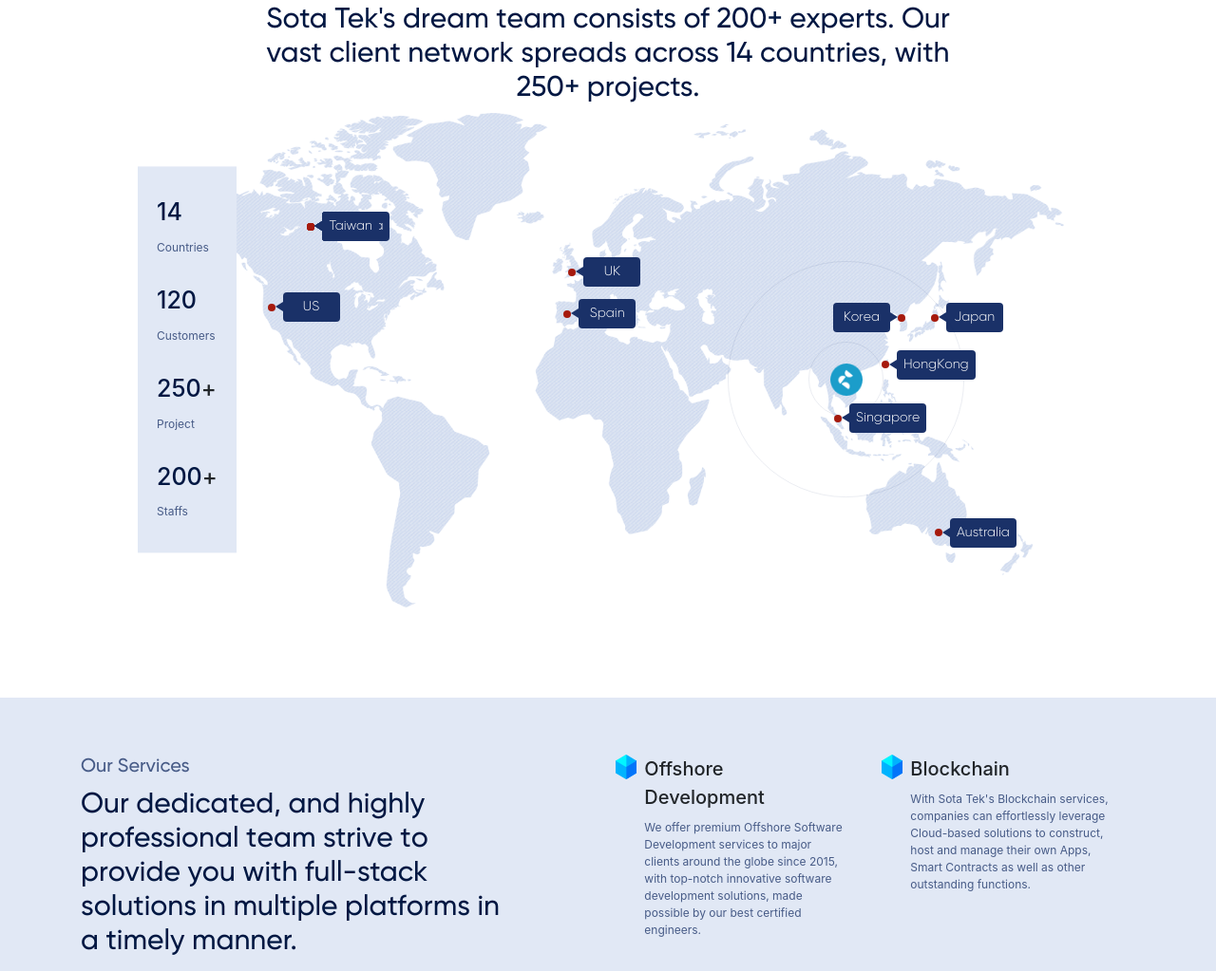
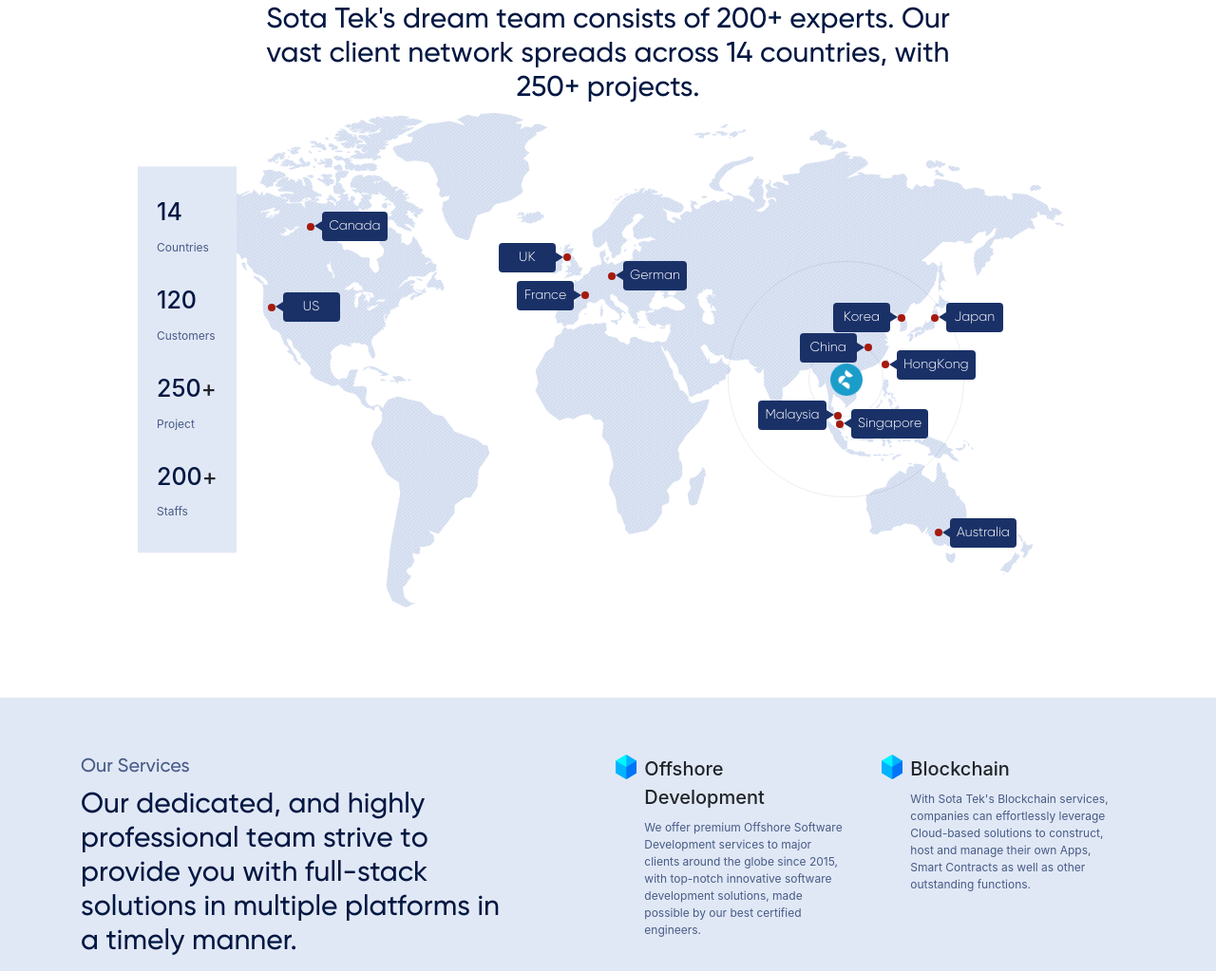
Before and after one commit to Sotatek-HuanNguyen/sotaweb, a plain HTML site: page index.html in a window 1280 px wide. Shown: the part 897-1920 px from the top of the page at 95% size. Drawn offline with nearby package versions, Linux system fonts and the light colour scheme; a script that the page names is missing.

Commit message:
done map

```diff
--- a/css/_home.scss
+++ b/css/_home.scss
@@ -341,8 +341,19 @@
                     left: 12.65823%;
                 }
                 .item-2{
-                    top: 29.23977%;
-                    left: 45.6621%;
+                    top: 26.23977%;
+                    left: 38%;
+                    flex-flow: row-reverse;
+                    .name{
+                        margin-left: 0;
+                        margin-right: 8px;
+                        &::before{
+                            left: auto;
+                            right: -8px;
+                            border-right: none;
+                            border-left: 8px solid #1a3168;
+                        }
+                    }
                 }
                 .item-3{
                     top: 37.73585%;
@@ -367,8 +378,8 @@
                     left: 85.3971%;
                 }
                 .item-6{
-                    top: 58.82353%;
-                    left: 74.79432%;
+                    top: 60%;
+                    left: 75%;
                 }
                 .item-7{
                     top: 81.96721%;
@@ -430,24 +441,53 @@
                     left: 80%;
                 }
                 .item-11{
-                    top: 20%;
-                    left: 17%;
+                    top: 44.5%;
+                    left: 71%;
+                    flex-flow: row-reverse;
+                    .name{
+                        margin-left: 0;
+                        margin-right: 8px;
+                        &::before{
+                            left: auto;
+                            right: -8px;
+                            border-right: none;
+                            border-left: 8px solid #1a3168;
+                        }
+                    }
                 }
                 .item-12{
-                    top: 20%;
-                    left: 17%;
+                    top: 30%;
+                    left: 50%;
                 }
                 .item-13{
-                    top: 20%;
-                    left: 17%;
+                    top: 34%;
+                    left: 40%;
+                    flex-flow: row-reverse;
+                    .name{
+                        margin-left: 0;
+                        margin-right: 8px;
+                        &::before{
+                            left: auto;
+                            right: -8px;
+                            border-right: none;
+                            border-left: 8px solid #1a3168;
+                        }
+                    }
                 }
                 .item-14{
-                    top: 20%;
-                    left: 17%;
-                }
-                .item-15{
-                    top: 20%;
-                    left: 17%;
+                    top: 58.3%;
+                    left: 66.5%;
+                    flex-flow: row-reverse;
+                    .name{
+                        margin-left: 0;
+                        margin-right: 8px;
+                        &::before{
+                            left: auto;
+                            right: -8px;
+                            border-right: none;
+                            border-left: 8px solid #1a3168;
+                        }
+                    }
                 }
             }
         }
--- a/index.html
+++ b/index.html
@@ -280,10 +280,10 @@
 									<span class="dot"></span>
 									<span class="name">UK</span>
 								</div>
-								<div class="item item-3">
+								<!-- <div class="item item-3">
 									<span class="dot"></span>
 									<span class="name">Spain</span>
-								</div>
+								</div> -->
 								<div class="item item-4">
 									<span class="name">Korea</span>
 									<span class="dot"></span>
@@ -328,10 +328,6 @@
 								<div class="item item-14">
 									<span class="dot"></span>
 									<span class="name">Malaysia</span>
-								</div>
-								<div class="item item-15">
-									<span class="dot"></span>
-									<span class="name">Taiwan</span>
 								</div>
 							</div>
 							<img class="map-background img-fluid lazy loaded" data-src="/images/map-img.png"
```
Also changed, not shown: css/style.css, 1 other file.
